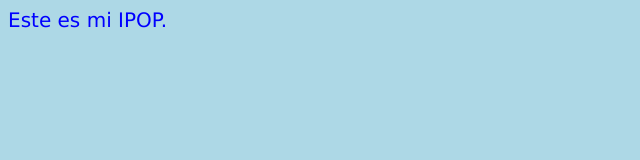
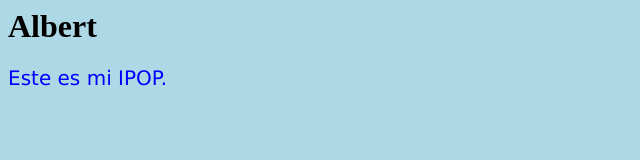
Before and after one commit to Xispas09/IPOP, a plain HTML site: page index.html in a window 1280 px wide. Shown: the whole page, without its empty margins (0-640 px from the left). Drawn offline with Linux system fonts and the light colour scheme.

Commit message:
Add header 'Albert' to index.html

```diff
--- a/index.html
+++ b/index.html
@@ -4,6 +4,7 @@
         <link rel="stylesheet" href="style.css">
     </head>
     <body>
+        <h1>Albert</h1>
         <p>Este es mi IPOP.</p>
     </body>
 </html>
```
